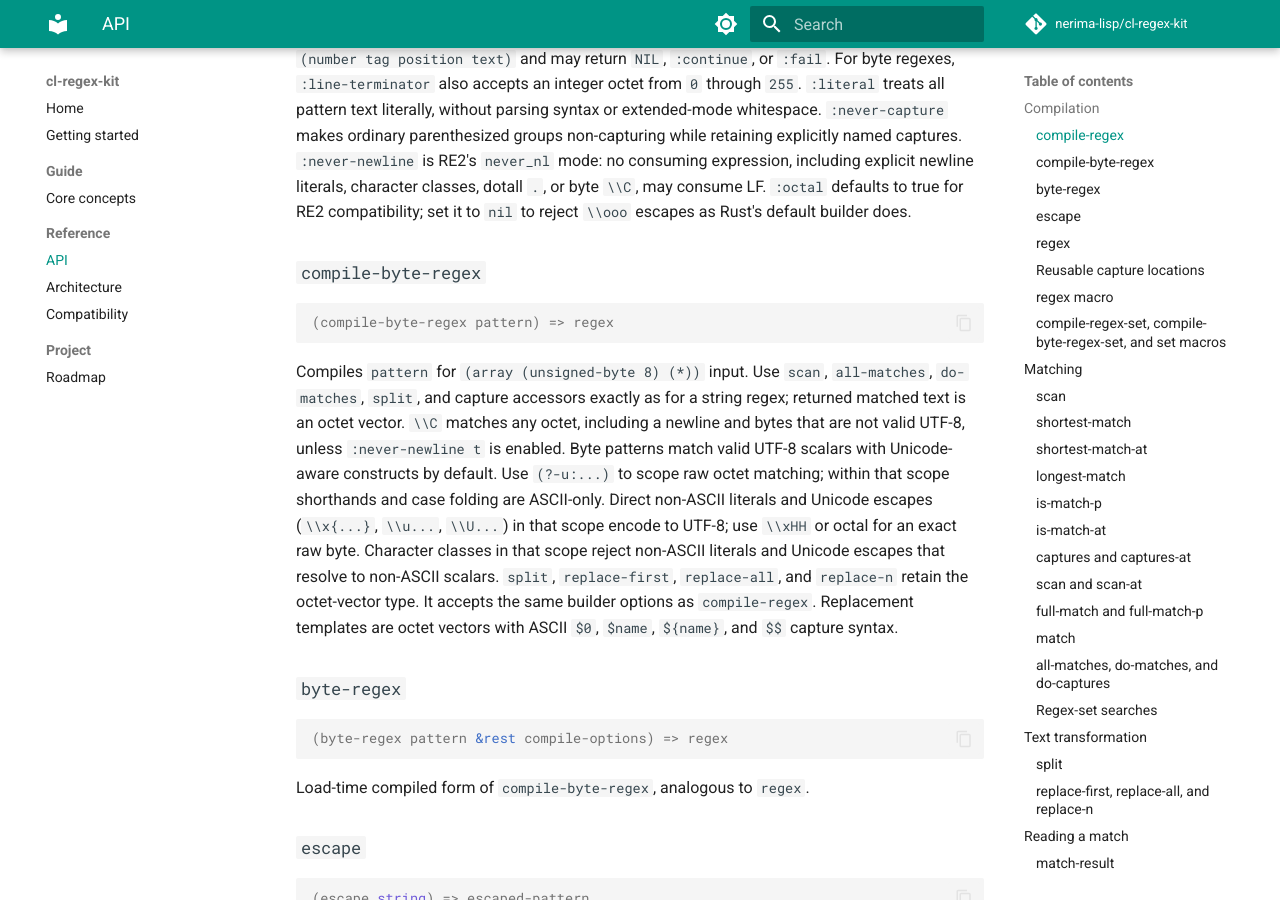
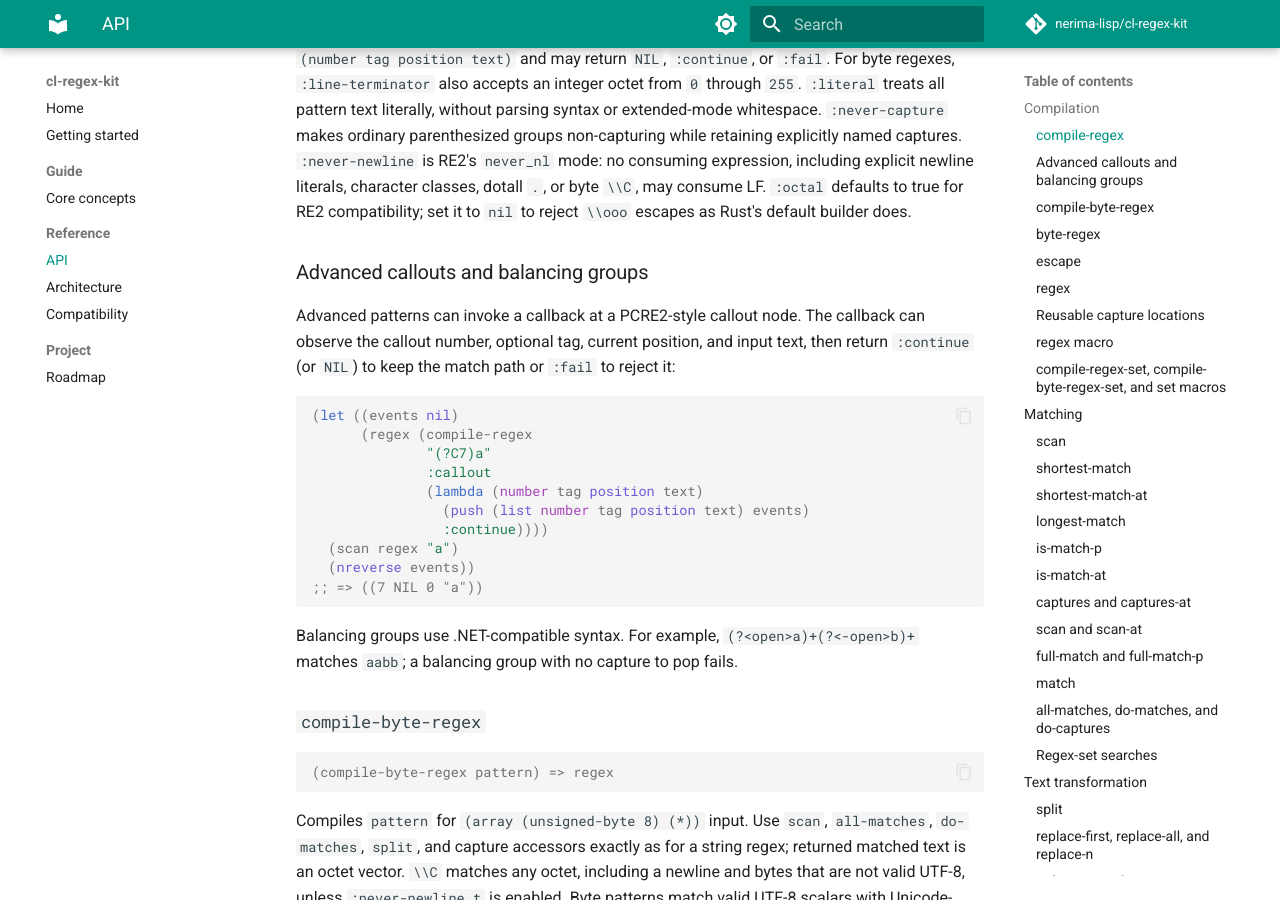
Before and after one commit to nerima-lisp/cl-regex-kit, an MkDocs documentation site: the page built from docs/src/reference/api.md, in a window 1280 px wide and 900 px high, scrolled down 506 px. Built offline with MkDocs 1.6.1 and Material for MkDocs 9.7.7, drawn with Linux system fonts in a browser that asks for light colours; comment, search, counter and statistics services are not loaded.

Commit message:
docs: add advanced matching examples

````diff
--- a/docs/src/reference/api.md
+++ b/docs/src/reference/api.md
@@ -26,6 +26,30 @@ retaining explicitly named captures. `:never-newline` is RE2's `never_nl` mode:
 no consuming expression, including explicit newline literals, character classes,
 dotall `.`, or byte `\\C`, may consume LF. `:octal` defaults to true for RE2 compatibility; set it to
 `nil` to reject `\\ooo` escapes as Rust's default builder does.
+
+### Advanced callouts and balancing groups
+
+Advanced patterns can invoke a callback at a PCRE2-style callout node. The
+callback can observe the callout number, optional tag, current position, and
+input text, then return `:continue` (or `NIL`) to keep the match path or
+`:fail` to reject it:
+
+```lisp
+(let ((events nil)
+      (regex (compile-regex
+              "(?C7)a"
+              :callout
+              (lambda (number tag position text)
+                (push (list number tag position text) events)
+                :continue))))
+  (scan regex "a")
+  (nreverse events))
+;; => ((7 NIL 0 "a"))
+```
+
+Balancing groups use .NET-compatible syntax. For example,
+`(?<open>a)+(?<-open>b)+` matches `aabb`; a balancing group with no capture
+to pop fails.
 
 ### `compile-byte-regex`
 
````
